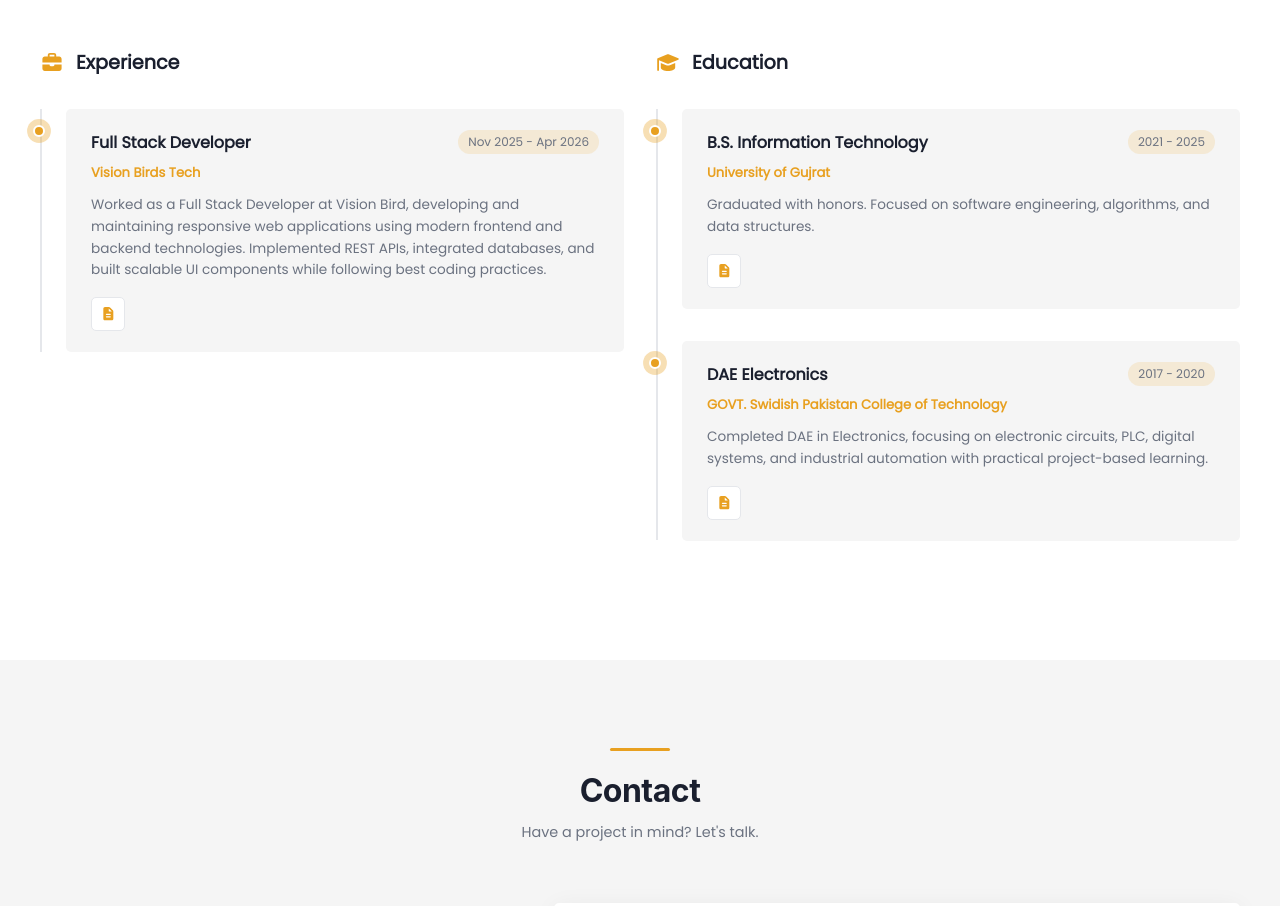
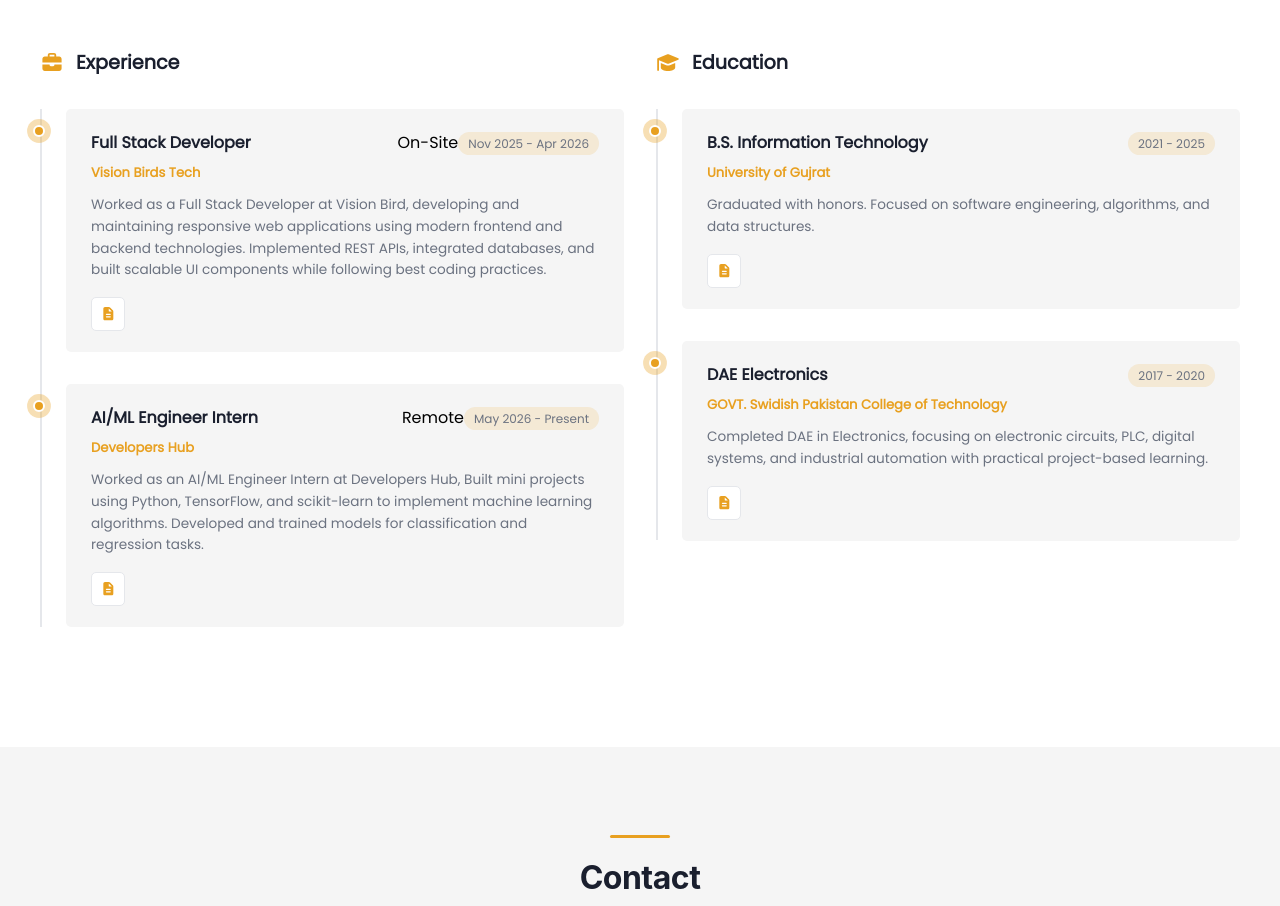
Before and after one commit to Umer12534/my-portfolio, a React (Vite) app: page / in a window 1280 px wide. Shown: the part 4620-5526 px from the top of the page. Built offline with nearby package versions, Linux system fonts and the light colour scheme.

Commit message:
add remote / onsite badge.

```diff
--- a/src/components/Resume/Resume.jsx
+++ b/src/components/Resume/Resume.jsx
@@ -17,6 +17,7 @@ const experience = [
     company: "Vision Birds Tech",
     companyUrl: "https://visionbird.com/",
     period: "Nov 2025 - Apr 2026",
+    locationType: "On-Site",
     description:
       "Worked as a Full Stack Developer at Vision Bird, developing and maintaining responsive web applications using modern frontend and backend technologies. Implemented REST APIs, integrated databases, and built scalable UI components while following best coding practices.",
     document: {
@@ -24,10 +25,20 @@ const experience = [
       href: "/Documents/Experience Letter for Syed Umer Zubair - INT-PSEB-182.pdf",
     },
   },
-  // {
-  //   id: 2,
-  //   role:
-  // }
+  {
+    id: 2,
+    role: "AI/ML Engineer Intern",
+    company: "Developers Hub",
+    companyUrl: "https://developers-hub.com/",
+    period: "May 2026 - Present",
+    locationType: "Remote",
+    description:
+      "Worked as an AI/ML Engineer Intern at Developers Hub, Built mini projects using Python, TensorFlow, and scikit-learn to implement machine learning algorithms. Developed and trained models for classification and regression tasks.",
+    document: {
+      title: "Internship Offer Letter",
+      href: "/Documents/Internship Offer Letter for Syed Umer Zubair - INT-PSEB-182.pdf",
+    },
+  },
 ];
 
 const education = [
@@ -81,7 +92,14 @@ function TimelineItem({ item, animate, delay, isExperience, onOpenDocument }) {
             <h3 className="resume-timeline__title">{itemTitle}</h3>
             <span className="resume-timeline__org">{organization}</span>
           </div>
-          <span className="resume-timeline__period">{item.period}</span>
+          <div className="resume-timeline__meta">
+            {item.locationType && (
+              <span className="resume-timeline__location-type">
+                {item.locationType}
+              </span>
+            )}
+            <span className="resume-timeline__period">{item.period}</span>
+          </div>
         </div>
         <p className="resume-timeline__desc">{item.description}</p>
         {item.document && (
```
